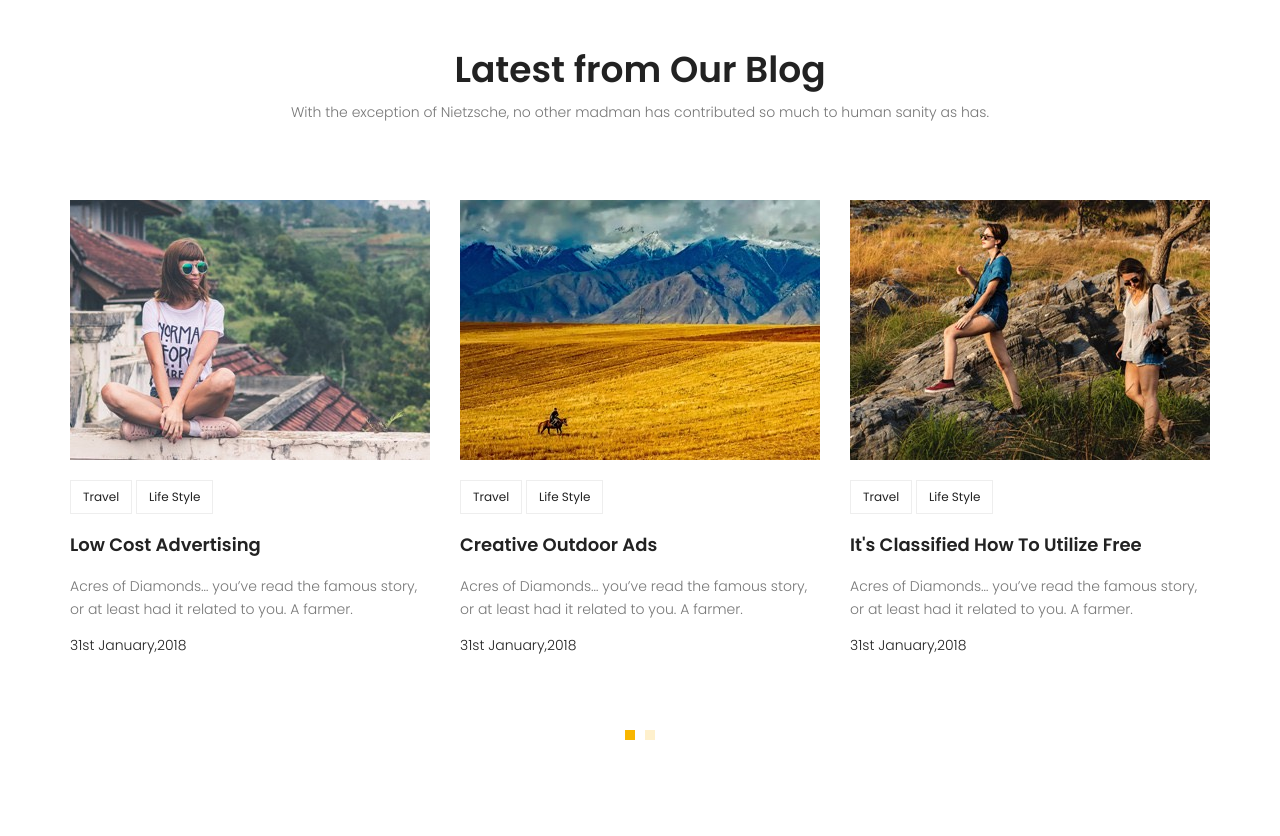
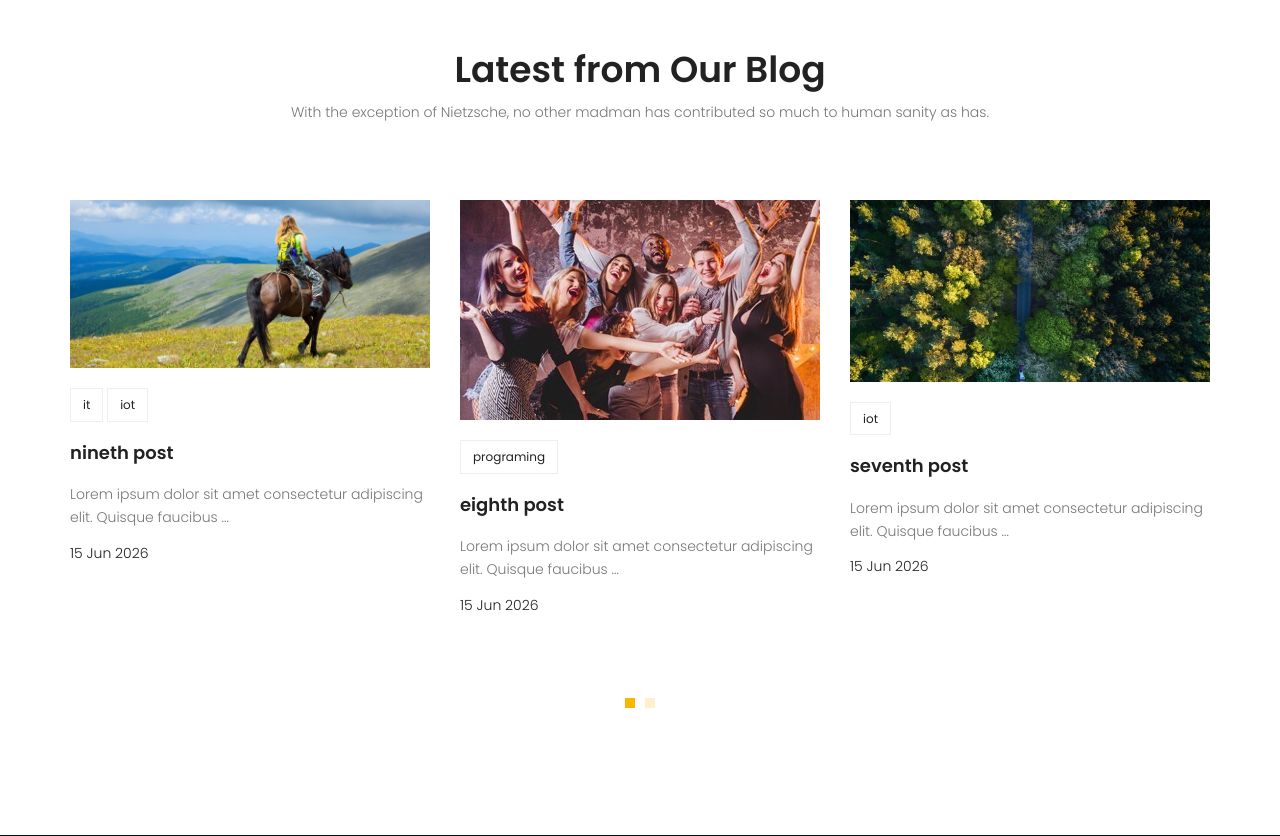
Before and after one commit to c0mmos/django_project, a Django app: page / in a window 1280 px wide. Shown: the part 2589-3425 px from the top of the page. Run offline with Django 5.2, Linux system fonts and the light colour scheme; data comes from the database, SQL or seed files in the repository; both versions use the stored data as it was after the commit; some libraries are stand-ins or nearby versions.

Commit message:
paginator and home page
i added paginator to the blog page and updated recent posts in home page

```diff
--- a/base_site/urls.py
+++ b/base_site/urls.py
@@ -6,6 +6,5 @@ app_name = 'website'
 urlpatterns = [
     path('', index_home, name='index'),
     path('contact', index_contact, name='contact'),
-    path('about', index_about, name='about'),
-    path('elements', index_elements, name='elements')
+    path('about', index_about, name='about')
 ]
--- a/base_site/views.py
+++ b/base_site/views.py
@@ -1,15 +1,17 @@
 from django.shortcuts import render
 from django.http import HttpResponse
+from blog.models import Post
+from django.utils import timezone
 
 # Create your views here.
 def index_home(request):
-    return render(request, 'website/index.html')
+    posts = Post.objects.filter(status=1, published_date__lte=timezone.now()).order_by('-published_date')
+
+    context =  {'posts': posts[:6]}
+    return render(request, 'website/index.html', context=context)
 
 def index_about(request):
     return render(request, 'website/about.html')
 
 def index_contact(request):
     return render(request, 'website/contact.html')
-
-def index_elements(request):
-    return render(request, 'website/elements.html')
--- a/blog/models.py
+++ b/blog/models.py
@@ -14,7 +14,7 @@ class Post(models.Model):
     author = models.ForeignKey(User, on_delete=models.CASCADE, null=True)
     image = models.ImageField(upload_to='blog', default='/blog/default.jpg')
     category = models.ManyToManyField(Category)
-    content = models.CharField(max_length=255)
+    content = models.TextField()
     counted_views = models.IntegerField(default=0)
     status = models.BooleanField(default=False)
     published_date = models.DateTimeField(null=True)
--- a/templates/website/index.html
+++ b/templates/website/index.html
@@ -188,139 +188,27 @@
 					</div>
 					<div class="row">
 						<div class="active-recent-blog-carusel">
+							{% for post in posts %}
 							<div class="single-recent-blog-post item">
 								<div class="thumb">
-									<img class="img-fluid" src="{% static 'img/b1.jpg' %}" alt="">
+									<img class="img-fluid" src="{{post.image.url}}" alt="">
 								</div>
 								<div class="details">
 									<div class="tags">
 										<ul>
-											<li>
-												<a href="#">Travel</a>
-											</li>
-											<li>
-												<a href="#">Life Style</a>
-											</li>
+											{% for cat in post.category.all %}
+											<li><a href="{% url 'blog:category' cat_name=cat.name %}">{{cat.name}}</a></li>
+											{% endfor %}
 										</ul>
 									</div>
-									<a href="#"><h4 class="title">Low Cost Advertising</h4></a>
+									<a href="{% url 'blog:single' pid=post.id %}"><h4 class="title">{{post.title}}</h4></a>
 									<p>
-										Acres of Diamonds… you’ve read the famous story, or at least had it related to you. A farmer.
+										{{post.content|truncatewords:10}}
 									</p>
-									<h6 class="date">31st January,2018</h6>
+									<h6 class="date">{{post.published_date|date:"d M Y"}}</h6>
 								</div>
 							</div>
-							<div class="single-recent-blog-post item">
-								<div class="thumb">
-									<img class="img-fluid" src="{% static 'img/b2.jpg' %}" alt="">
-								</div>
-								<div class="details">
-									<div class="tags">
-										<ul>
-											<li>
-												<a href="#">Travel</a>
-											</li>
-											<li>
-												<a href="#">Life Style</a>
-											</li>
-										</ul>
-									</div>
-									<a href="#"><h4 class="title">Creative Outdoor Ads</h4></a>
-									<p>
-										Acres of Diamonds… you’ve read the famous story, or at least had it related to you. A farmer.
-									</p>
-									<h6 class="date">31st January,2018</h6>
-								</div>
-							</div>
-							<div class="single-recent-blog-post item">
-								<div class="thumb">
-									<img class="img-fluid" src="{% static 'img/b3.jpg' %}" alt="">
-								</div>
-								<div class="details">
-									<div class="tags">
-										<ul>
-											<li>
-												<a href="#">Travel</a>
-											</li>
-											<li>
-												<a href="#">Life Style</a>
-											</li>
-										</ul>
-									</div>
-									<a href="#"><h4 class="title">It's Classified How To Utilize Free</h4></a>
-									<p>
-										Acres of Diamonds… you’ve read the famous story, or at least had it related to you. A farmer.
-									</p>
-									<h6 class="date">31st January,2018</h6>
-								</div>
-							</div>
-							<div class="single-recent-blog-post item">
-								<div class="thumb">
-									<img class="img-fluid" src="{% static 'img/b1.jpg' %}" alt="">
-								</div>
-								<div class="details">
-									<div class="tags">
-										<ul>
-											<li>
-												<a href="#">Travel</a>
-											</li>
-											<li>
-												<a href="#">Life Style</a>
-											</li>
-										</ul>
-									</div>
-									<a href="#"><h4 class="title">Low Cost Advertising</h4></a>
-									<p>
-										Acres of Diamonds… you’ve read the famous story, or at least had it related to you. A farmer.
-									</p>
-									<h6 class="date">31st January,2018</h6>
-								</div>
-							</div>
-							<div class="single-recent-blog-post item">
-								<div class="thumb">
-									<img class="img-fluid" src="{% static 'img/b2.jpg' %}" alt="">
-								</div>
-								<div class="details">
-									<div class="tags">
-										<ul>
-											<li>
-												<a href="#">Travel</a>
-											</li>
-											<li>
-												<a href="#">Life Style</a>
-											</li>
-										</ul>
-									</div>
-									<a href="#"><h4 class="title">Creative Outdoor Ads</h4></a>
-									<p>
-										Acres of Diamonds… you’ve read the famous story, or at least had it related to you. A farmer.
-									</p>
-									<h6 class="date">31st January,2018</h6>
-								</div>
-							</div>
-							<div class="single-recent-blog-post item">
-								<div class="thumb">
-									<img class="img-fluid" src="{% static 'img/b3.jpg' %}" alt="">
-								</div>
-								<div class="details">
-									<div class="tags">
-										<ul>
-											<li>
-												<a href="#">Travel</a>
-											</li>
-											<li>
-												<a href="#">Life Style</a>
-											</li>
-										</ul>
-									</div>
-									<a href="#"><h4 class="title">It's Classified How To Utilize Free</h4></a>
-									<p>
-										Acres of Diamonds… you’ve read the famous story, or at least had it related to you. A farmer.
-									</p>
-									<h6 class="date">31st January,2018</h6>
-								</div>
-							</div>
-
+							{% endfor %}
 						</div>
 					</div>
 				</div>
```
Also changed, not shown: blog/views.py (+10 -0 lines), templates/blog/blog-home.html (+13 -7 lines), blog/migrations/0006_alter_post_content.py (added), db.sqlite3, media/blog/cat-widget1.jpg (added), media/blog/feature-img2.jpg (added).
